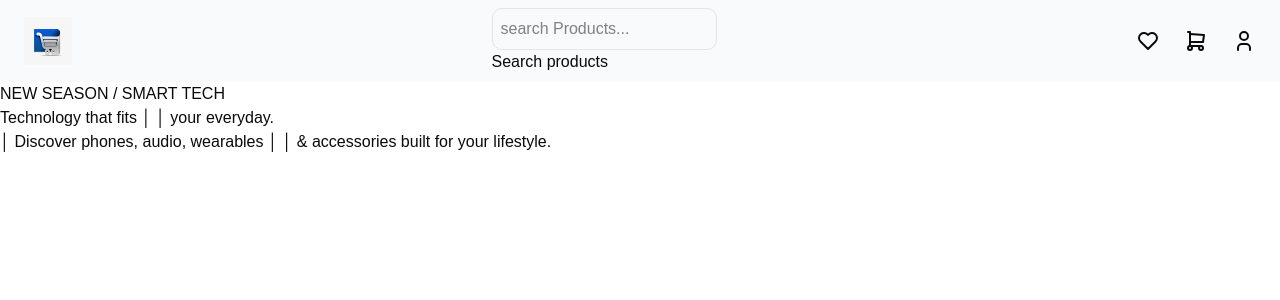
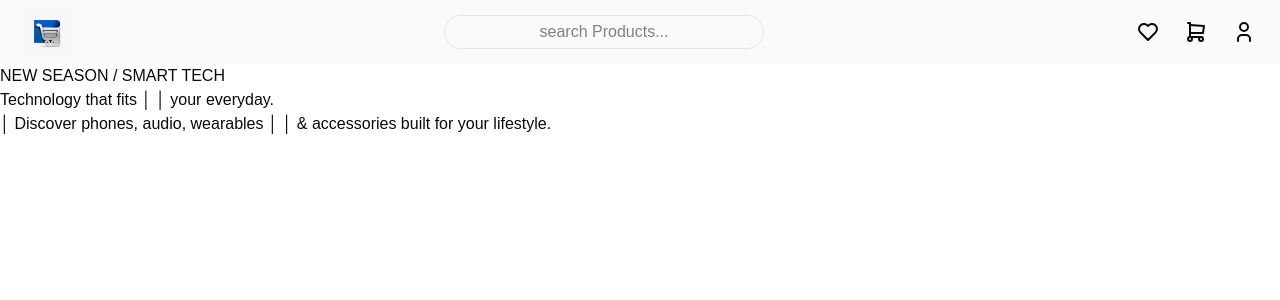
Before and after one commit to balaprasadpenta/ecommerce, a React (Vite) app in the folder my-app/: page / in a window 1280 px wide. Shown: the top 300 px of the page. Built offline with nearby package versions, Linux system fonts and the light colour scheme.

Commit message:
changes7

```diff
--- a/my-app/src/components/navbar/Navbar.tsx
+++ b/my-app/src/components/navbar/Navbar.tsx
@@ -15,7 +15,7 @@ const Navbar = () => {
         <img src={logo} alt="website logo" className="size-12 shrink-0" />
       </div>
 
-      <div className="hidden sm:block">
+      <div className="hidden sm:block max-w-full mx-auto ">
         <SearchBar />
         <ProductGrid />
       </div>
--- a/my-app/src/components/navbar/SearchBar.tsx
+++ b/my-app/src/components/navbar/SearchBar.tsx
@@ -15,7 +15,7 @@ const SearchBar = () => {
         dispatch(setSearchTerm(e.target.value));
       }}
       placeholder="search Products..."
-      className="border px-2 py-2 rounded-lg"
+      className="border px-2 py-1 rounded-full w-full min-w-xs placeholder:text-center "
     />
   );
 };
--- a/my-app/src/components/products/ProductGrid.tsx
+++ b/my-app/src/components/products/ProductGrid.tsx
@@ -9,7 +9,7 @@ const ProductGrid = () => {
     useProducts(searchTerm);
 
   if (!searchTerm) {
-    return <p className="">Search products</p>;
+    return null;
   }
 
   if (isPending) {
```
